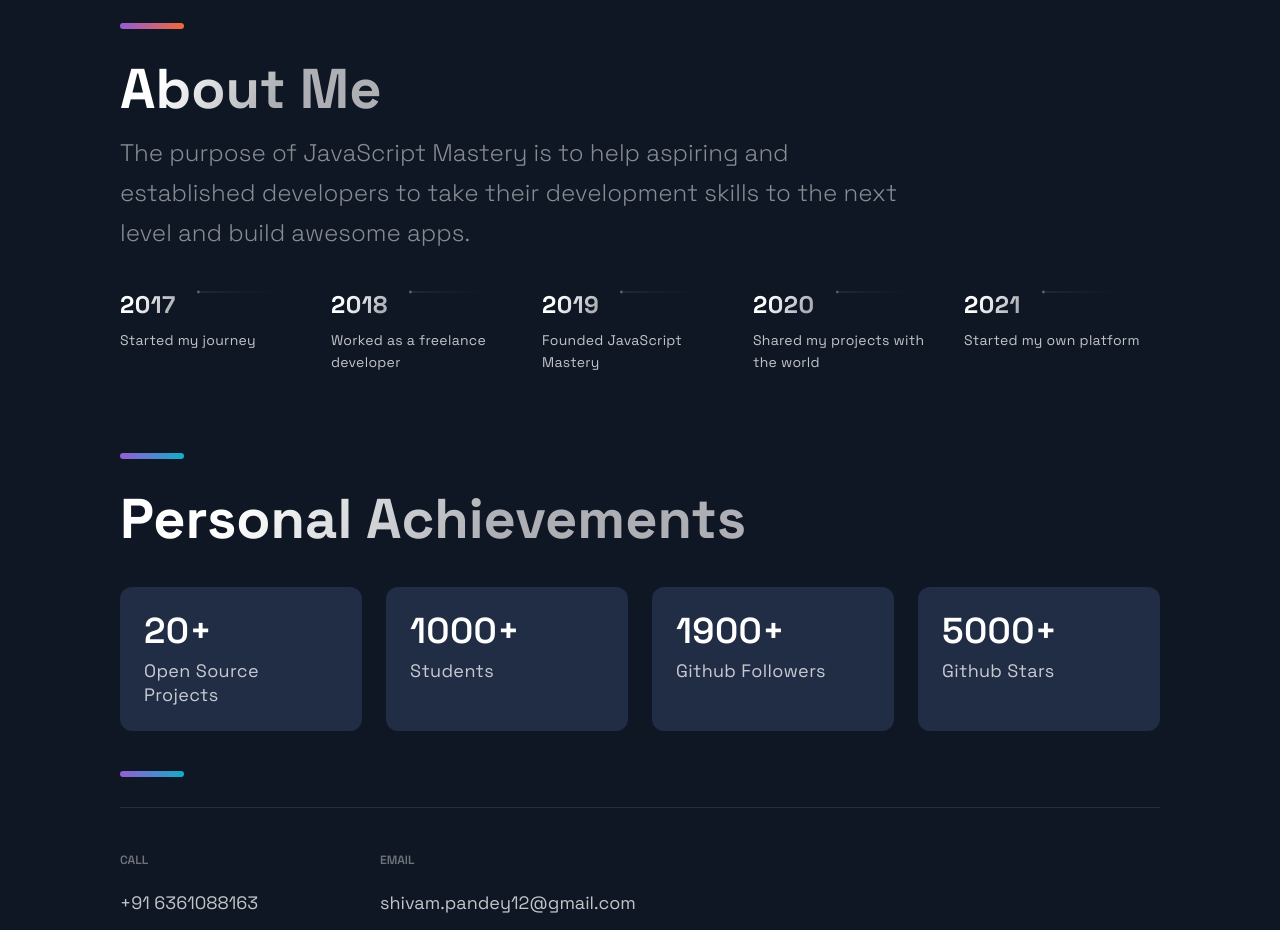
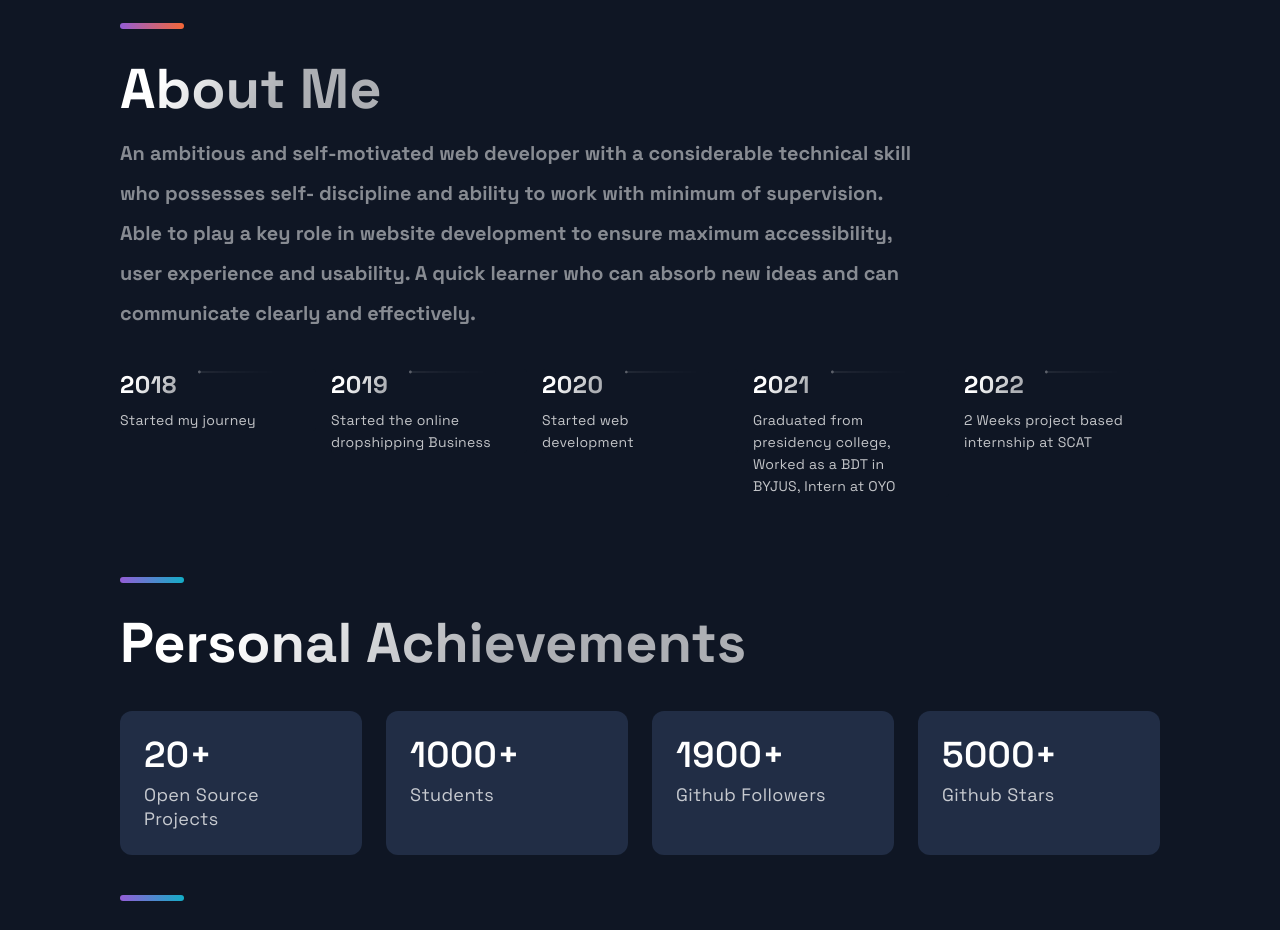
Before and after one commit to shivampandeyy05/portfolio_website, a Next.js app: page / in a window 1280 px wide. Shown: the part 2720-3650 px from the top of the page. Built offline with nearby package versions, Linux system fonts and the light colour scheme.

Commit message:
Modified

```diff
--- a/src/components/TimeLine/TimeLine.js
+++ b/src/components/TimeLine/TimeLine.js
@@ -46,7 +46,7 @@
     <Section id="about">
       <SectionTitle>About Me</SectionTitle>
       <SectionText>
-      The purpose of JavaScript Mastery is to help aspiring and established developers to take their development skills to the next level and build awesome apps.
+      <h5><p>An ambitious and self-motivated web developer with a considerable technical skill who possesses self- discipline and ability to work with minimum of supervision. Able to play a key role in website development to ensure maximum accessibility, user experience and usability. A quick learner who can absorb new ideas and can communicate clearly and effectively.</p></h5>
       </SectionText>
       <CarouselContainer ref={carouselRef} onScroll={handleScroll}>
         <>
--- a/src/constants/constants.js
+++ b/src/constants/constants.js
@@ -38,9 +38,9 @@
 ];
 
 export const TimeLineData = [
-  { year: 2017, text: 'Started my journey', },
-  { year: 2018, text: 'Worked as a freelance developer', },
-  { year: 2019, text: 'Founded JavaScript Mastery', },
-  { year: 2020, text: 'Shared my projects with the world', },
-  { year: 2021, text: 'Started my own platform', },
+  { year: 2018, text: 'Started my journey', },
+  { year: 2019, text: 'Started the online dropshipping Business', },
+  { year: 2020, text: 'Started web development', },
+  { year: 2021, text: 'Graduated from presidency college, Worked as a BDT in BYJUS, Intern at OYO', },
+  { year: 2022, text: '2 Weeks project based internship at SCAT ', },
 ];
```
